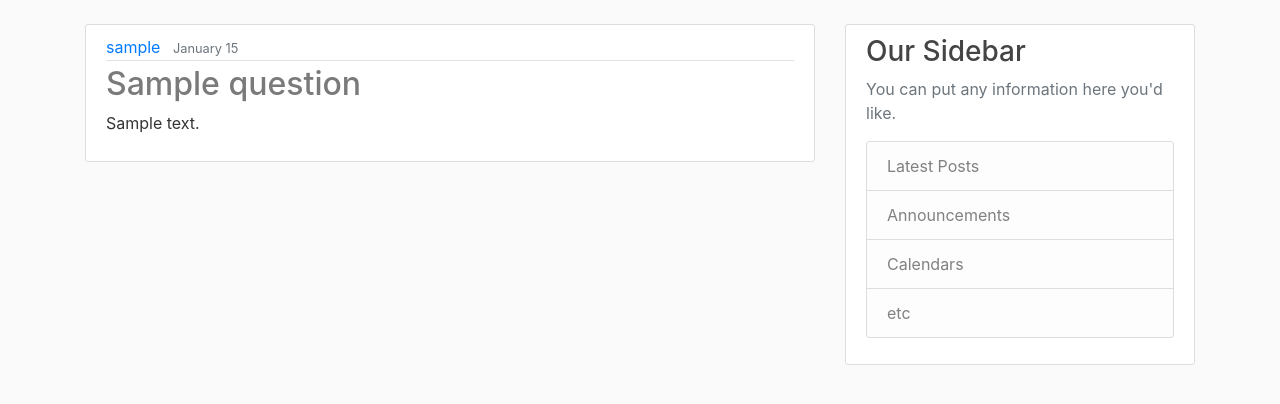
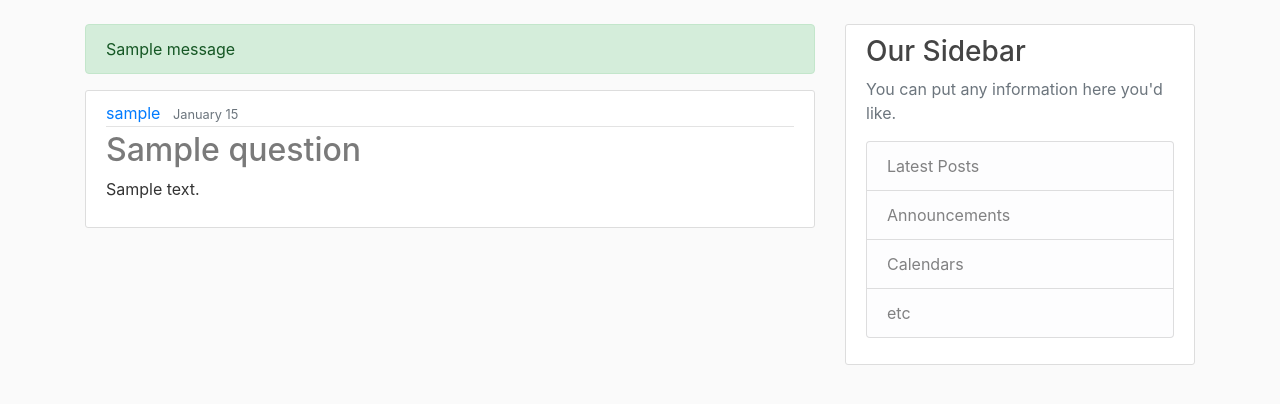
Before and after one commit to tanashikova/Ask-app, a Django app: page / in a window 1280 px wide. Shown: the part 56-460 px from the top of the page. Run offline with Django 3.2, Linux system fonts and the light colour scheme; tables that the repository leaves empty hold one stand-in row (values such as "Sample post"); one stand-in notice (Sample message) is shown; some libraries are stand-ins or nearby versions.

Commit message:
adds message for registration form

```diff
--- a/home/templates/home/base.html
+++ b/home/templates/home/base.html
@@ -34,15 +34,22 @@
             <!-- Navbar Right Side -->
             <div class="navbar-nav">
               <a class="nav-item nav-link" href="#">Login</a>
-              <a class="nav-item nav-link" href="#">Register</a>
+              <a class="nav-item nav-link" href="{% url 'register' %}">Register</a>
             </div>
           </div>
         </div>
       </nav>
     </header>
-    <main role="main" class="container">
+     <main role="main" class="container">
       <div class="row">
         <div class="col-md-8">
+          {% if messages %}
+            {% for message in messages %}
+              <div class="alert alert-{{ message.tags }}">
+                {{ message }}
+              </div>
+            {% endfor %}
+          {% endif %}
           {% block content %}{% endblock %}
         </div>
         <div class="col-md-4">
@@ -59,6 +66,7 @@
           </div>
         </div>
       </div>
+
     </main>
 
 
```
